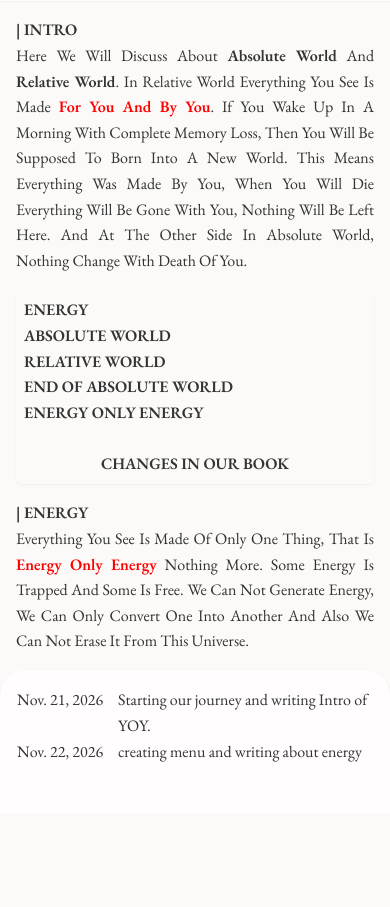
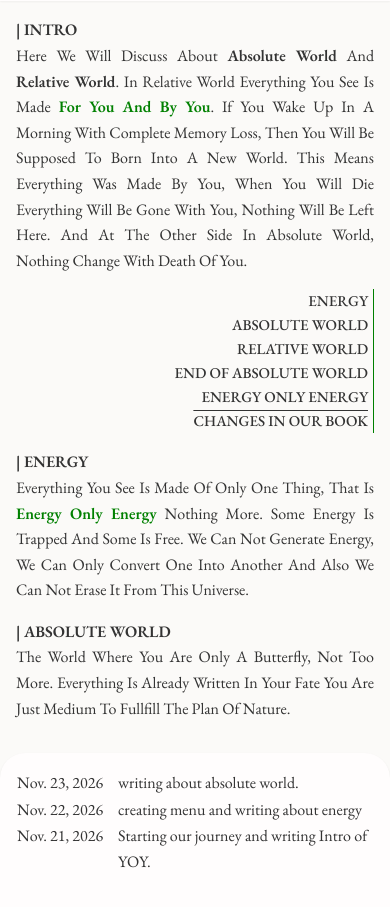
Before and after one commit to deepakkotary/YOY, a plain HTML site: page index.html in a window 390 px wide. Shown: the part 37-944 px from the top of the page. Before the commit the page ends 850 px from the top, so only its background shows below. Drawn offline with nearby package versions, Linux system fonts and the light colour scheme.

Commit message:
writing about absolute world

```diff
--- a/index.html
+++ b/index.html
@@ -12,7 +12,14 @@
       margin: 0;
       padding: 0;
     }
+* {
+    -webkit-tap-highlight-color: transparent;
+}
 
+button, a, img {
+    user-select: none;
+    -webkit-user-select: none;
+}
     body {
         font-family: 'EB Garamond', serif;
       line-height: 1.6;
@@ -48,7 +55,20 @@ header{
  box-shadow: rgba(0, 0, 0, 0.05) 0px 1px 2px 0px;
 
 }
-
+/* styling to menu */
+nav{
+  display: flex;
+  flex-direction: column;
+  padding-right: 5px ;
+/* box-shadow: rgba(0, 0, 0, 0.1) 0px 1px 2px 0px; */
+text-align: right;
+border-right: .1px solid green;
+}
+nav a{
+  font-weight: 500;
+  font-size: 15px;
+}
+/* styling to menu ends here  */
 /*styling to main*/
 
 main{
@@ -61,21 +81,17 @@ p{
 h4{
  font-weight: 900;
 }
-/* styling to menu */
-nav{
-  display: flex;
-  flex-direction: column;
-  padding: 0.5rem;
-  border-radius: 5px ;
-box-shadow: rgba(0, 0, 0, 0.05) 0px 1px 2px 0px;
-font-weight: 900;
-margin: 1rem 0px;
-}
+
 .red{
-  color: red;
+  color:green;
 
 }
-
+.paragraph{
+  margin: 1rem 0px;
+}
+.intro{
+  margin-top: 0px;
+}
 /* styling to main ends here  */
       footer {
         padding: 1rem;
@@ -114,7 +130,7 @@ font-weight: bolder;
   </header>
   <!--main content of this site-->
   <main>
-   <div class="intro">
+   <div class="intro paragraph">
      <heading class="heading">
       <h4>| INTRO </h4>
     </heading>
@@ -135,13 +151,12 @@ And at the other side in Absolute world, nothing change with death of you.
   <a href="#relative">RELATIVE WORLD</a>
   <a href="#end">END OF ABSOLUTE WORLD</a>
 <a href="#eoe">ENERGY ONLY ENERGY</a>
-<br>
-<a href="#changes" style="margin: auto;">CHANGES IN OUR BOOK</a>
+<a href="#changes" style="text-decoration: overline;">CHANGES IN OUR BOOK</a>
 </nav>
 <!-- end of menu -->
 
 <!-- energy container  -->
- <div id="energy">
+ <div class="paragraph" id="energy">
   <h4>| ENERGY</h4>
   <p>
     Everything you see is made of only one thing, that is <b class="red"><a href="#eoe">energy only energy</a></b> nothing more. Some
@@ -149,22 +164,39 @@ energy is trapped and some is free. We can not generate energy, we can only conv
 another and also we can not erase it from this universe.
   </p>
  </div>
+ <!-- absolute world  -->
+  <div class="paragraph" id="absolute">
+    <h4>| ABSOLUTE WORLD</h4>
+    <P>
+The world where you are only a butterfly, not too more. Everything is already written in your fate
+you are just medium to fullfill the plan of nature.
+    </P>
+  </div>
     </main>
+    <!-- our videos section -->
+
 <!-- footer of this site-->
   <footer>
     <section id="changes">
+       <div class="newChanges">
+
+<div class="date">Nov. 23, 2026</div>
+<div class="myChange">writing about absolute world.</div>
+   </div>
+     <div class="newChanges">
+
+<div class="date">Nov. 22, 2026</div>
+<div class="myChange">creating menu and writing about<a href="#energy"> energy</a></div>
+   </div>
  <div class="newChanges">
-    <!-- <div class="slashes">||</div> -->
+
 <div class="date">Nov. 21, 2026</div>
 <div class="myChange">Starting our journey and writing Intro of YOY.</div>
    </div>
-   <div class="newChanges">
-    <!-- <div class="slashes">||</div> -->
-<div class="date">Nov. 22, 2026</div>
-<div class="myChange">creating menu and writing about<a href="#energy"> energy</a></div>
-   </div>
+
     </section>
   </footer>
+<!-- coding our script  -->
 
 </body>
 </html>
```
Also changed, not shown: yoy.txt.
